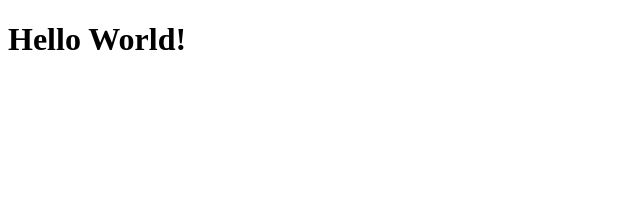
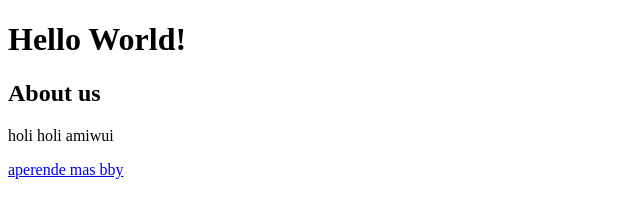
Before and after one commit to Pola1217/shopRepo, a plain HTML site: page index.html in a window 1280 px wide. Shown: the whole page, without its empty margins (0-640 px from the left). Drawn offline with Linux system fonts and the light colour scheme.

Commit message:
branch added

```diff
--- a/index.html
+++ b/index.html
@@ -9,5 +9,10 @@
     <h1>
         Hello World!
     </h1>
+    <section class="about us">
+        <h2 class="about_title">About us</h2>
+        <p class="about_descrip"> holi holi amiwui</p>
+        <a href="#" class="about_btn">aperende mas bby</a>
+
 </body>
 </html>
```
